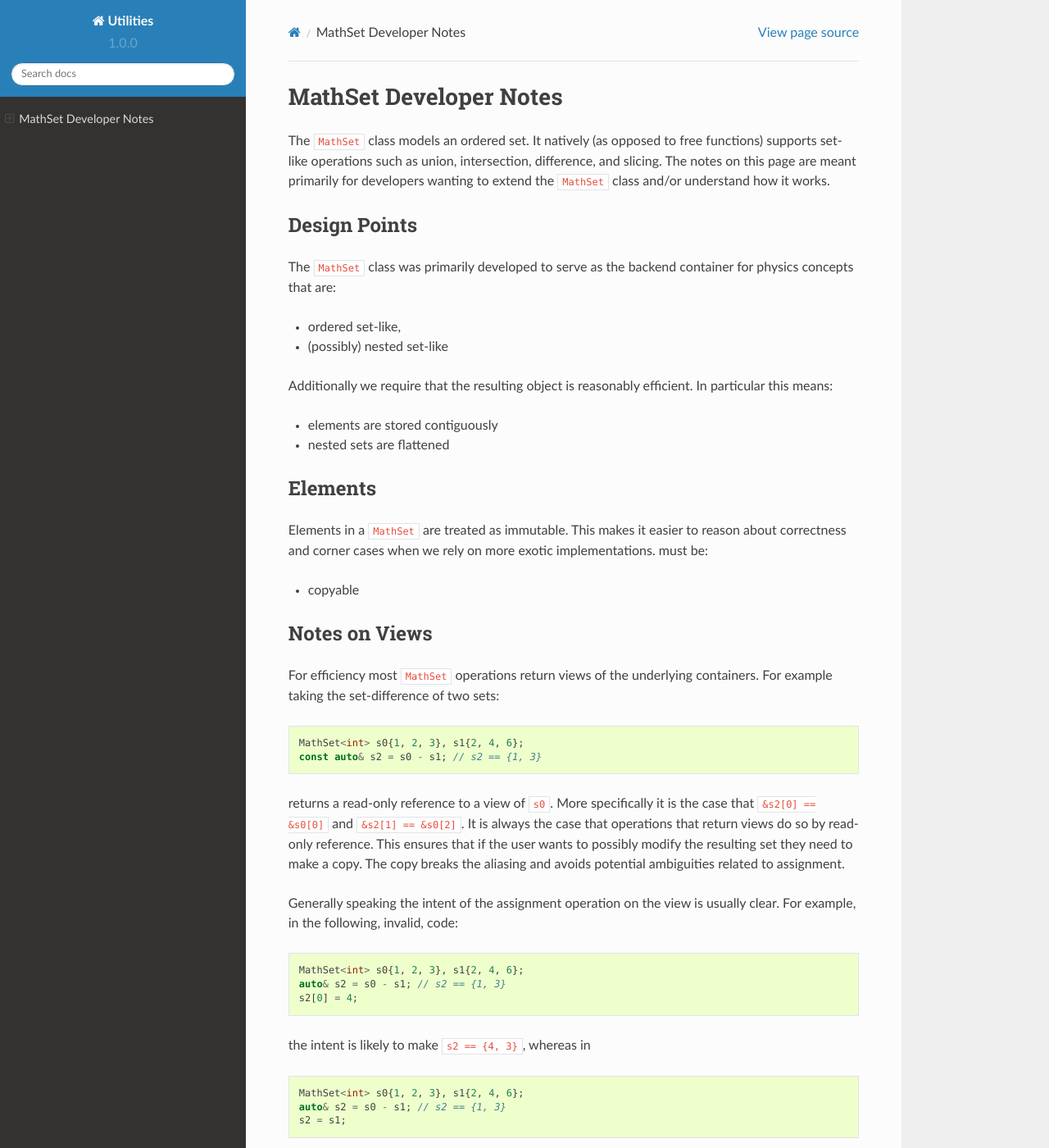
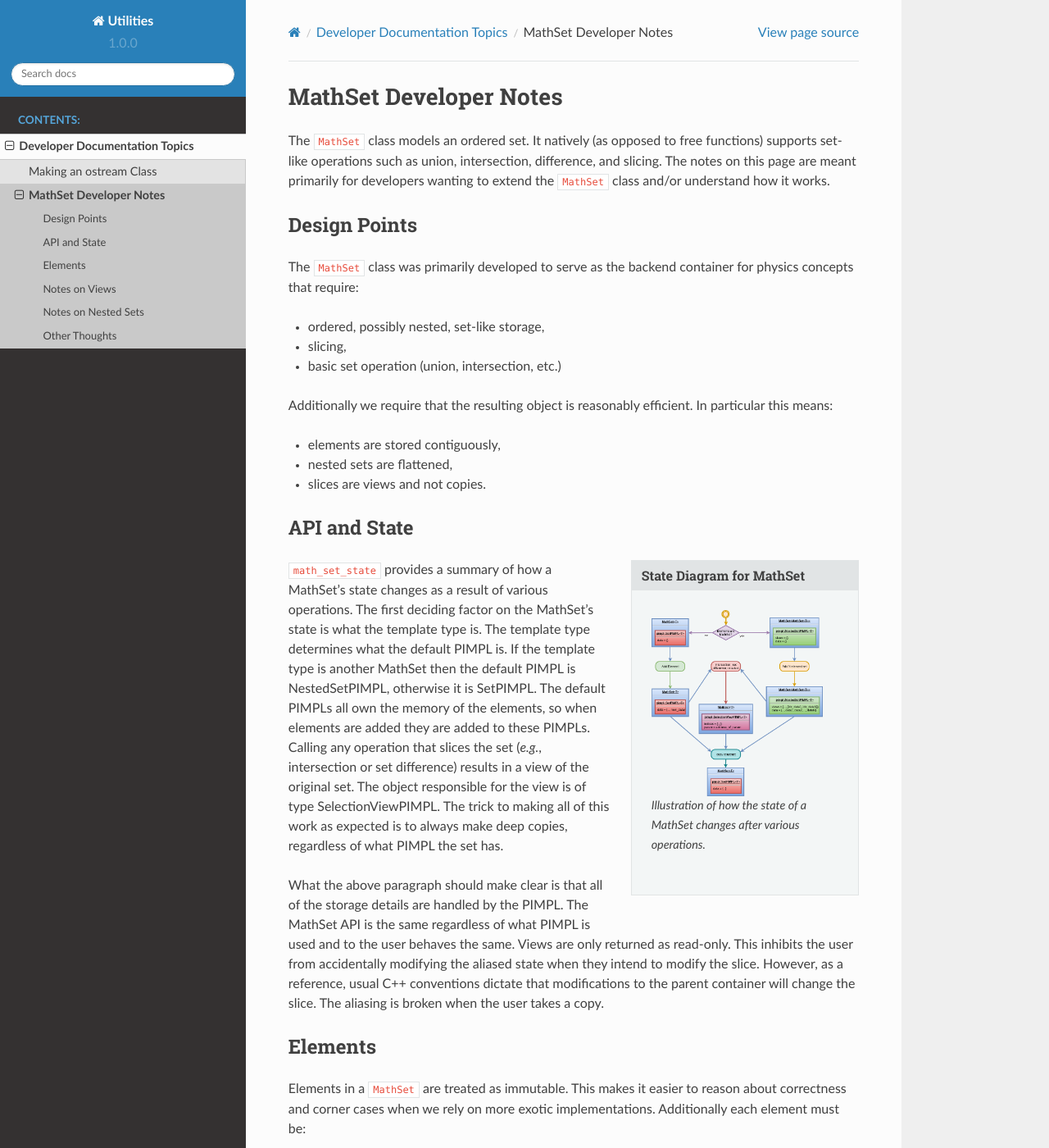
Before and after one commit to NWChemEx-Project/Utilities, a Sphinx documentation site: the page built from docs/source/developer/math_set.rst, in a window 1280 px wide and 1400 px high. Shown: the whole window at 82% size. Built offline with Sphinx 7.4.7 and the Read the Docs theme 2.0.0, drawn with Linux system fonts in a browser that asks for light colours; pages that are not in the unit, such as notebooks, are missing from menus; cross-references to code outside the pages are shown as plain code; some of the changed text lies outside the part shown.

Commit message:
cleans up documentation adds a tutorial/example for MathSet

```diff
--- /dev/null
+++ b/docs/source/developer/index.rst
@@ -0,0 +1,13 @@
+==============================
+Developer Documentation Topics
+==============================
+
+The following topics are meant primarily for developer edification and not as
+user API documentation.
+
+.. toctree::
+   :maxdepth: 2
+   :caption: Contents:
+
+   making_an_ostream
+   math_set
--- a/docs/source/math_set.rst
+++ b/docs/source/developer/math_set.rst
@@ -10,23 +10,55 @@ Design Points
 -------------
 
 The ``MathSet`` class was primarily developed to serve as the backend container
-for physics concepts that are:
+for physics concepts that require:
 
-- ordered set-like,
-- (possibly) nested set-like
+- ordered, possibly nested, set-like storage,
+- slicing,
+- basic set operation (union, intersection, etc.)
 
 Additionally we require that the resulting object is reasonably efficient. In
 particular this means:
 
-- elements are stored contiguously
-- nested sets are flattened
+- elements are stored contiguously,
+- nested sets are flattened,
+- slices are views and not copies.
+
+API and State
+-------------
+
+.. sidebar:: State Diagram for MathSet
+
+   .. _math_set_state:
+   .. figure:: uml/math_set_nested.png
+
+       Illustration of how the state of a MathSet changes after various
+       operations.
+
+:numfig:`math_set_state` provides a summary of how a MathSet's state changes
+as a result of various operations. The first deciding factor on the MathSet's
+state is what the template type is. The template type determines what the
+default PIMPL is. If the template type is another MathSet then the default PIMPL
+is NestedSetPIMPL, otherwise it is SetPIMPL. The default PIMPLs all own the
+memory of the elements, so when elements are added they are added to these
+PIMPLs. Calling any operation that slices the set (*e.g.*, intersection or
+set difference) results in a view of the original set. The object responsible
+for the view is of type SelectionViewPIMPL. The trick to making all of this work
+as expected is to always make deep copies, regardless of what PIMPL the set has.
+
+What the above paragraph should make clear is that all of the storage details
+are handled by the PIMPL. The MathSet API is the same regardless of what PIMPL
+is used and to the user behaves the same. Views are only returned as read-only.
+This inhibits the user from accidentally modifying the aliased state when they
+intend to modify the slice. However, as a reference, usual C++ conventions
+dictate that modifications to the parent container will change the slice. The
+aliasing is broken when the user takes a copy.
 
 Elements
 --------
 
 Elements in a ``MathSet`` are treated as immutable. This makes it easier to
 reason about correctness and corner cases when we rely on more exotic
-implementations. must be:
+implementations. Additionally each element must be:
 
 - copyable
 
@@ -58,7 +90,7 @@ clear. For example, in the following, invalid, code:
    auto& s2 = s0 - s1; // s2 == {1, 3}
    s2[0] = 4;
 
-the intent is likely to make ``s2 == {4, 3}``, whereas in
+the intent is to make ``s2 == {4, 3}``, whereas in
 
 .. code-block:: C++
 
@@ -97,19 +129,28 @@ something like: ``s0 = {{1, 2}, {3, 4}, {4, 5}}``. For performance we want to
 flatten the internal sets so that the elements are stored contiguously (this
 will always be possible because each element of the outer set must have the same
 type). When we flatten the above set it gets stored in memory like:
-``s0 = [1, 2, 3, 4, 4, 5]``. When we return an element from ``s0`` it holds a
-view of ``s0``. Specifically it holds the starting and stopping indices for that
-element (for example the second element of ``s0`` would hold now that it starts
-at element 2 and stops before element 4). Since we return the elements as views
-we run into the same problem as we did in the last section. Here however one
-could argue that the user did not want them to be "views", so when you modify
-say the second element of ``s0`` you expect ``s0`` to to be modified as well. At
-the moment we treat the elements of a MathSet as immutable so you can not edit
-them despite this being well defined.
+``s0 = [1, 2, 3, 4, 4, 5]``. Note that this means the underlying container must
+allow duplicate elements to be stored because the partitioning may make the
+elements unique. Anyways, when we return an element from ``s0`` the user expects
+it to be MathSet-like (afterall that's what they specified the type of the
+element as). To accomplish this we need to use views, specifically we use the
+RangeViewPIMPL. This PIMPL holds the starting and stopping indices for the
+returned MathSet (*e.g.*, the RangeViewPIMPL for the second element of ``s0``
+would hold that it starts at element 2 and stops before element 4).
+
+Since we return the elements as views we run into the same problem as we did in
+the last section. Here, however, one can argue that the user did not want them
+to be "views", but discrete elements. The fact that they are views is an
+implementation detail. Put another way, when the user modifies say the second
+element of ``s0`` they expect ``s0`` to to be modified as well. This complicates
+things because adding another element to the second element changes the offset
+indices for element three (in general it changes the offset indices for all
+elements following it). This could be worked around since the view has a pointer
+to the parent set, but for now I am lazy and treat the elements of a MathSet as
+immutable to avoid this problem.
 
 Other Thoughts
 --------------
 
 - Could create a binary view, which would be a view of two MathSet instances
   simultaneously.
-- Could create a non-flattened nested set PIMPL.
--- a/docs/source/index.rst
+++ b/docs/source/index.rst
@@ -1,8 +1,13 @@
+====================================
 Welcome to Utilities' documentation!
 ====================================
+
+The Utilities library contains a number of general purpose, useful C++ classes
+and functions.
 
 .. toctree::
    :maxdepth: 2
    :caption: Contents:
 
    api/library_root
+   developer/index
```
Also changed, not shown: docs/source/developer/making_an_ostream.rst (renamed from docs/source/making_an_ostream.rst), docs/source/developer/uml/math_set_classes.png (renamed from docs/uml/math_set_classes.png), docs/source/developer/uml/math_set_nested.png (added), docs/uml/math_set_nested.png (deleted), 2 other files.
